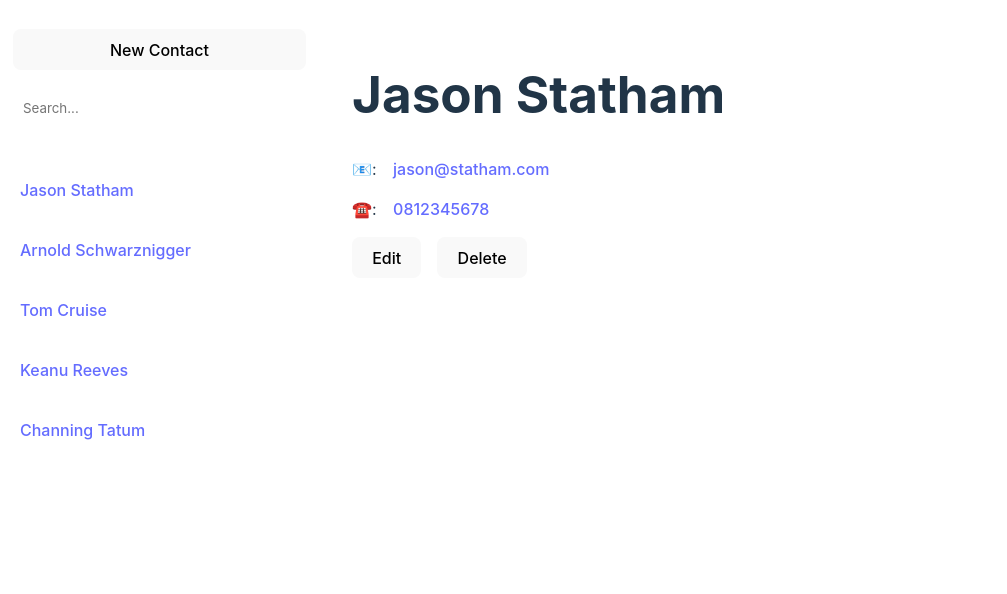
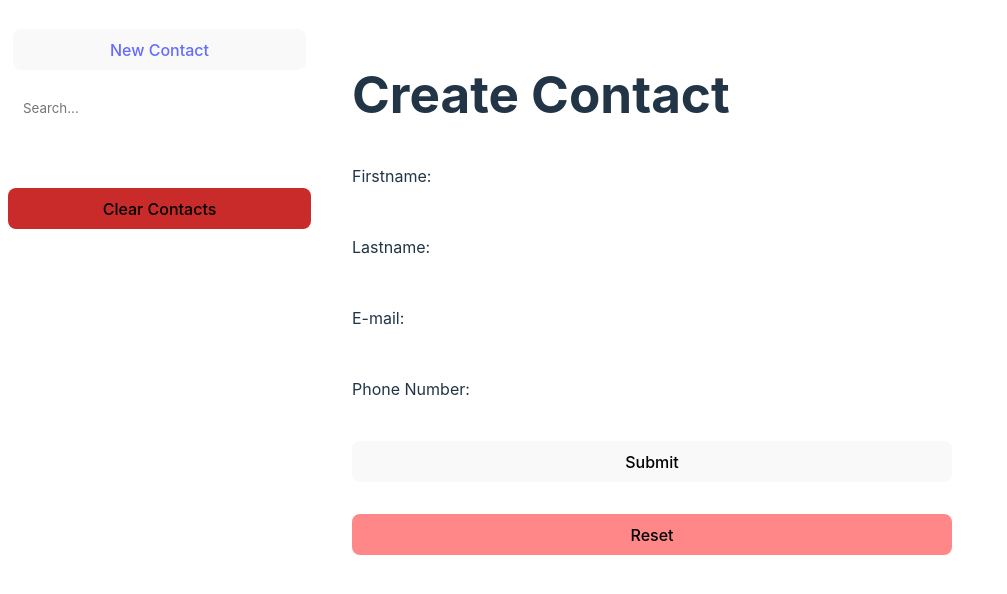
Before and after one commit to kasboi/react-contact, a React (Vite) app: page / in a window 1280 px wide. Shown: the top 594 px of the page, without its empty margins (0-1007 px from the left). Built offline with nearby package versions, Linux system fonts and the light colour scheme.

Commit message:
creating and clearing contacts features incl.

```diff
--- a/src/App.jsx
+++ b/src/App.jsx
@@ -1,32 +1,34 @@
-import { useState } from "react"
+import { useEffect, useState } from "react"
 import style from "./App.module.css"
 import Sidebar from "./Sidebar"
+import Contact from "./Contact"
+import Create from "./Create"
+import { Outlet } from "react-router-dom"
+
+const initData = [
+    { firstName: "Jason", lastName: "Statham", mobile: "0812345678", email: "jason@statham.com" },
+    { firstName: "Arnold", lastName: "Schwarznigger", mobile: "0812345678", email: "jason@statham.com" },
+    { firstName: "Tom", lastName: "Cruise", mobile: "0812345678", email: "jason@statham.com" },
+    { firstName: "Keanu", lastName: "Reeves", mobile: "0812345678", email: "jason@statham.com" },
+    { firstName: "Channing", lastName: "Tatum", mobile: "0812345678", email: "jason@statham.com" },
+]
 
 const App = () => {
-    const [data, setData] = useState([
-        { firstName: "Jason", lastName: "Statham", mobile: "0812345678", email: "jason@statham.com" },
-        { firstName: "Arnold", lastName: "Schwarznigger", mobile: "0812345678", email: "jason@statham.com" },
-        { firstName: "Tom", lastName: "Cruise", mobile: "0812345678", email: "jason@statham.com" },
-        { firstName: "Keanu", lastName: "Reeves", mobile: "0812345678", email: "jason@statham.com" },
-        { firstName: "Channing", lastName: "Tatum", mobile: "0812345678", email: "jason@statham.com" },
-    ])
+    const [contacts, setContacts] = useState([])
+
+    useEffect(() => {
+        const data = localStorage.getItem("contacts")
+        if (data) {
+            const contacts = JSON.parse(data)
+            setContacts(contacts)
+        }
+    }, [])
+
     return (
         <div className={style.container}>
-            <Sidebar contacts={data} />
-            <div className={style.contact_details}>
-                <h1 className={style.contact_details_name}>
-                    {data[0].firstName} {data[0].lastName}
-                </h1>
-                <p className={style.contact_details_email}>
-                    <span>📧</span>: <a href={`mailto:${data[0].email}`}>{data[0].email}</a>
-                </p>
-                <p className={style.contact_details_mobile}>
-                    <span>☎️</span>: <a href={`tel: ${data[0].mobile}`}>{data[0].mobile}</a>
-                </p>
-                <div className={style.contact_details_btns}>
-                    <button>Edit</button>
-                    <button>Delete</button>
-                </div>
+            <Sidebar contacts={contacts} setContacts={setContacts} />
+            <div className={style.details}>
+                <Outlet context={[contacts, setContacts]} />
             </div>
         </div>
     )
--- a/src/App.module.css
+++ b/src/App.module.css
@@ -3,14 +3,7 @@
   grid-template-columns: repeat(12, 1fr);
 }
 
-
-/* CONTACT DETAILS */
-.contact_details {
+.details {
   grid-column: span 9;
   padding: 2rem;
 }
-
-.contact_details_btns {
-  display: flex;
-  gap: 1rem;
-}
--- /dev/null
+++ b/src/Contact.jsx
@@ -0,0 +1,49 @@
+import { useEffect, useState } from "react"
+import style from "./Contact.module.css"
+import { useOutletContext, useParams } from "react-router-dom"
+
+const Contact = () => {
+    const { id } = useParams()
+    const [loading, setLoading] = useState(true)
+    const [error, setError] = useState(false)
+    const [contact, setContact] = useState(null)
+
+    useEffect(() => {
+        let contacts = localStorage.getItem("contacts")
+        if (contacts) {
+            contacts = JSON.parse(contacts)
+            const userContact = contacts.find((item) => item.contactId === id)
+            setLoading(false)
+            setContact(userContact)
+        } else {
+            setLoading(false)
+            setError(true)
+        }
+    }, [id])
+
+    return (
+        <>
+            {loading && <h2>Loading...</h2>}
+            {error && <h2>There was an error fetching that contact!</h2>}
+            {contact && (
+                <div className={style.contact_details}>
+                    <h1 className={style.contact_details_name}>
+                        {contact.firstName} {contact.lastName}
+                    </h1>
+                    <p className={style.contact_details_email}>
+                        <span>📧</span>: <a href={`mailto:${contact.email}`}>{contact.email}</a>
+                    </p>
+                    <p className={style.contact_details_mobile}>
+                        <span>☎️</span>: <a href={`tel: ${contact.phoneNumber}`}>{contact.phoneNumber}</a>
+                    </p>
+                    <div className={style.contact_details_btns}>
+                        <button>Edit</button>
+                        <button>Delete</button>
+                    </div>
+                </div>
+            )}
+        </>
+    )
+}
+
+export default Contact
--- /dev/null
+++ b/src/Contact.module.css
@@ -0,0 +1,10 @@
+/* CONTACT DETAILS */
+/* .contact_details {
+  grid-column: span 9;
+  padding: 2rem;
+} */
+
+.contact_details_btns {
+  display: flex;
+  gap: 1rem;
+}
--- /dev/null
+++ b/src/Create.jsx
@@ -0,0 +1,65 @@
+import React, { useId, useState } from "react"
+import style from "./Create.module.css"
+import { useOutletContext } from "react-router-dom"
+
+const Create = () => {
+    const [contacts, setContacts] = useOutletContext()
+
+    const [firstName, setFirstName] = useState("")
+    const [lastName, setLastName] = useState("")
+    const [email, setEmail] = useState("")
+    const [phoneNumber, setPhoneNumber] = useState("")
+
+    const generateUniqueId = () => {
+        return `${Date.now()}-${Math.floor(Math.random() * 10000)}`
+    }
+
+    const resetForm = () => {
+        setFirstName("")
+        setLastName("")
+        setEmail("")
+        setPhoneNumber("")
+    }
+
+    const handleSubmit = (e) => {
+        // Prevent page reload
+        e.preventDefault()
+        const contactId = generateUniqueId()
+        const formData = { firstName, lastName, email, phoneNumber, contactId }
+        const newContacts = [...contacts, formData]
+
+        setContacts(newContacts)
+
+        localStorage.setItem("contacts", JSON.stringify(newContacts))
+        // Reset form and state afterwards
+        resetForm()
+    }
+
+    return (
+        <div className={style.contact_form}>
+            <h1>Create Contact</h1>
+            <form onSubmit={handleSubmit} onReset={resetForm}>
+                <label>
+                    Firstname:
+                    <input type="text" value={firstName} onChange={(e) => setFirstName(e.target.value)} required />
+                </label>
+                <label>
+                    Lastname:
+                    <input type="text" value={lastName} onChange={(e) => setLastName(e.target.value)} required />
+                </label>
+                <label>
+                    E-mail:
+                    <input type="email" value={email} onChange={(e) => setEmail(e.target.value)} required />
+                </label>
+                <label>
+                    Phone Number:
+                    <input type="tel" value={phoneNumber} onChange={(e) => setPhoneNumber(e.target.value)} required />
+                </label>
+                <button type="submit">Submit</button>
+                <button type="reset">Reset</button>
+            </form>
+        </div>
+    )
+}
+
+export default Create
--- /dev/null
+++ b/src/Create.module.css
@@ -0,0 +1,28 @@
+.contact_form {
+  max-width: 900px;
+  margin: 0 auto;
+}
+
+form {
+  display: flex;
+  flex-direction: column;
+  gap: 2rem;
+  max-width: 600px;
+}
+
+form input {
+  border-radius: 5px;
+  border: none;
+  padding: 12px 8px;
+  flex-basis: 50%;
+}
+
+label {
+  display: flex;
+  align-items: center;
+  justify-content: space-between;
+}
+
+button[type="reset"]{
+  background-color: #ff8787;
+}
--- a/src/Sidebar.jsx
+++ b/src/Sidebar.jsx
@@ -1,19 +1,34 @@
 import style from "./Sidebar.module.css"
+import { Link } from "react-router-dom"
 
-const Sidebar = ({ contacts }) => {
+const Sidebar = ({ contacts, setContacts }) => {
+    const handleClear = () => {
+        const response = confirm("This action cannot be reversed!")
+        if (response) {
+            localStorage.removeItem("contacts")
+            setContacts([])
+        }
+    }
     return (
         <nav className={style.sidebar}>
             <div className={style.sidebar_inputs}>
-                <button>New Contact</button>
+                <button>
+                    <Link to={"/"}>New Contact</Link>
+                </button>
                 <input type="text" id="search" placeholder="Search..." />
             </div>
-            <div className={style.contact_list}>
-                {contacts.map((contact) => (
-                    <a href={`/contact/:id`} className={style.contact_item}>
-                        {contact.firstName} {contact.lastName}
-                    </a>
-                ))}
-            </div>
+            {contacts && (
+                <div className={style.contact_list}>
+                    {contacts.map((contact) => (
+                        <Link to={`/contact/${contact.contactId}`} className={style.contact_item} key={contact.contactId}>
+                            {contact.firstName} {contact.lastName}
+                        </Link>
+                    ))}
+                </div>
+            )}
+            <button className={style.deleteBtn} onClick={handleClear}>
+                Clear Contacts
+            </button>
         </nav>
     )
 }
--- a/src/Sidebar.module.css
+++ b/src/Sidebar.module.css
@@ -28,3 +28,9 @@
     flex-direction: column;
     gap: 1rem;
 }
+
+.sidebar .deleteBtn {
+  margin: 20px 0;
+  background-color: #c92a2a;
+  width: 100%;
+}
--- a/src/main.jsx
+++ b/src/main.jsx
@@ -1,10 +1,31 @@
-import { StrictMode } from 'react'
-import { createRoot } from 'react-dom/client'
-import App from './App.jsx'
-import './index.css'
+import { StrictMode } from "react"
+import { createRoot } from "react-dom/client"
+import App from "./App.jsx"
+import "./index.css"
 
-createRoot(document.getElementById('root')).render(
-  <StrictMode>
-    <App />
-  </StrictMode>,
+import { createBrowserRouter, RouterProvider } from "react-router-dom"
+import Create from "./Create.jsx"
+import Contact from "./Contact.jsx"
+
+const router = createBrowserRouter([
+    {
+        path: "/",
+        element: <App />,
+        children: [
+            {
+                index: true,
+                element: <Create />,
+            },
+            {
+              path: "/contact/:id",
+              element: <Contact />
+            }
+        ],
+    },
+])
+
+createRoot(document.getElementById("root")).render(
+    <StrictMode>
+        <RouterProvider router={router} />
+    </StrictMode>
 )
```
